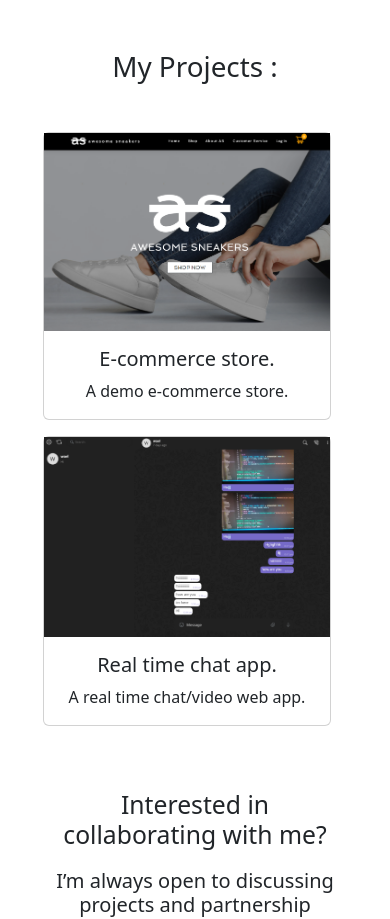
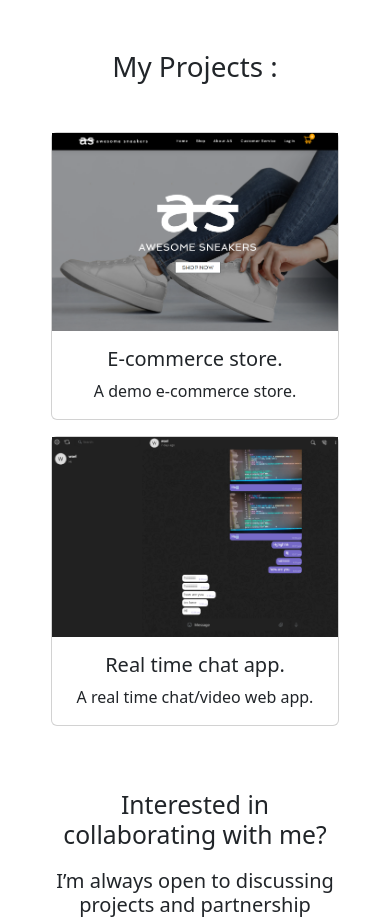
Before and after one commit to waelhamzee/portfolio, a React (Create React App) app: page / in a window 390 px wide. Shown: the part 3360-4279 px from the top of the page. Built offline with nearby package versions, Linux system fonts and the light colour scheme.

Commit message:
margin fix

```diff
--- a/src/App.js
+++ b/src/App.js
@@ -166,9 +166,6 @@ function App() {
               <CardBody className="card-body-helper-2">
                 {/* <div href="https://waelhamze.netlify.app"> */}
                 <Card
-                  style={{
-                    marginRight: "1rem",
-                  }}
                   className="card-helper-3"
                   onClick={() =>
                     (window.open("https://e-commerce-shoe-store.netlify.app/"))
--- a/src/index.css
+++ b/src/index.css
@@ -193,6 +193,9 @@ a {
     place-content: center;
     gap: 1rem;
   }
+  .card-helper-3 {
+    margin-right: 0rem;
+  }
 }
 
 @media screen and (max-width: 320px) {
```
